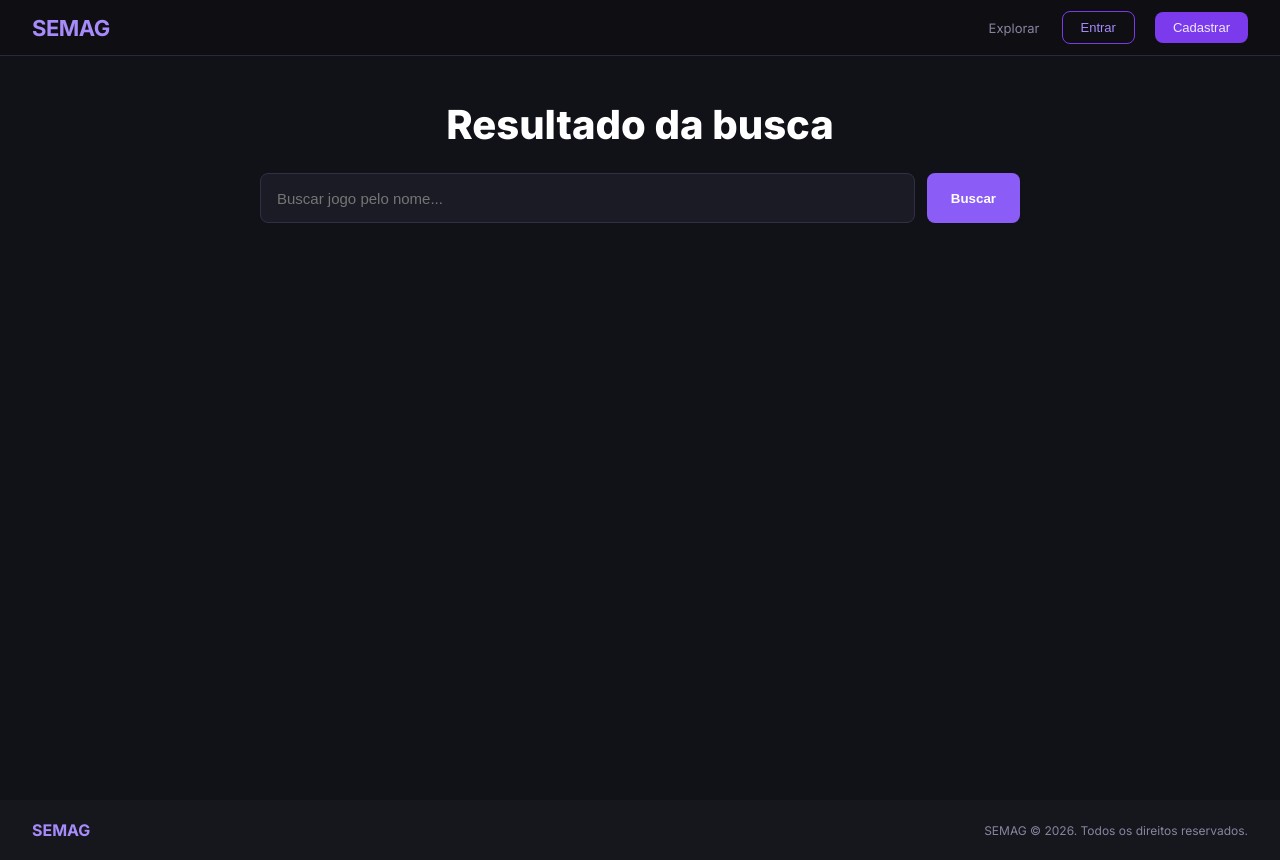
After one commit to johnlcsz/Projeto-P1-Engenharia-de-Software, a Flask app: page /resultado in a window 1280 px wide. The commit adds this page. Run offline with Flask 3, Linux system fonts and the light colour scheme.

Commit message:
feat: implementa busca de jogos

```diff
--- a/app/main/routes.py
+++ b/app/main/routes.py
@@ -72,3 +72,26 @@ def logout():
     session.clear()
     flash('Você se desconectou da conta.', 'geral')
     return redirect(url_for('main.index'))
+
+@main.route('/resultado')
+def resultado():
+    busca = request.args.get('q', '').strip()
+
+    jogos = ler_csv(ARQUIVOS_JOGOS)
+
+    if busca:
+        jogos_filtrados = [
+            jogo for jogo in jogos
+            if busca.lower() in jogo.get('title', '').lower()
+        ]
+    else:
+        jogos_filtrados = []
+
+    for jogo in jogos_filtrados:
+        jogo['nota_usuarios'] = calcular_nota(jogo['id'])
+
+    return render_template(
+        'resultado.html',
+        busca=busca,
+        jogos=jogos_filtrados
+    )
--- /dev/null
+++ b/app/static/css/resultado.css
@@ -0,0 +1,121 @@
+.resultado-page {
+    min-height: 100vh;
+    padding: 100px 28px 60px;
+    background: #111118;
+    color: #ffffff;
+}
+
+.resultado-header {
+    max-width: 760px;
+    margin: 0 auto 48px;
+    text-align: center;
+}
+
+.resultado-header h1 {
+    margin-bottom: 24px;
+    font-size: 40px;
+    font-weight: 800;
+}
+
+.resultado-form {
+    display: flex;
+    gap: 12px;
+}
+
+.resultado-input {
+    flex: 1;
+    height: 50px;
+    padding: 0 16px;
+    border: 1px solid #303044;
+    border-radius: 8px;
+    background: #1b1b26;
+    color: #ffffff;
+    font-size: 15px;
+    outline: none;
+}
+
+.resultado-input:focus {
+    border-color: #8b5cf6;
+}
+
+.resultado-btn {
+    height: 50px;
+    padding: 0 24px;
+    border: none;
+    border-radius: 8px;
+    background: #8b5cf6;
+    color: #ffffff;
+    font-weight: 800;
+    cursor: pointer;
+}
+
+.resultado-btn:hover {
+    background: #7c3aed;
+}
+
+.resultado-info {
+    max-width: 1100px;
+    margin: 0 auto 22px;
+}
+
+.resultado-info h2 {
+    font-size: 24px;
+}
+
+.resultado-grid {
+    max-width: 1100px;
+    margin: 0 auto;
+    display: grid;
+    grid-template-columns: repeat(auto-fill, minmax(180px, 1fr));
+    gap: 22px;
+}
+
+.jogo-card {
+    overflow: hidden;
+    border: 1px solid #2a2a3a;
+    border-radius: 8px;
+    background: #1b1b26;
+    color: #ffffff;
+    text-decoration: none;
+    transition: transform 0.2s ease, border-color 0.2s ease;
+}
+
+.jogo-card:hover {
+    transform: translateY(-4px);
+    border-color: #8b5cf6;
+}
+
+.jogo-capa {
+    width: 100%;
+    aspect-ratio: 3 / 4;
+    object-fit: cover;
+    display: block;
+    background: #252536;
+}
+
+.jogo-dados {
+    padding: 14px;
+}
+
+.jogo-dados h3 {
+    margin-bottom: 10px;
+    font-size: 15px;
+    font-weight: 800;
+}
+
+.jogo-nota {
+    color: #ffd166;
+    font-size: 14px;
+    font-weight: 800;
+}
+
+.resultado-vazio {
+    max-width: 720px;
+    margin: 0 auto;
+    padding: 36px 28px;
+    border: 1px solid #242433;
+    border-radius: 8px;
+    background: #171720;
+    text-align: center;
+    box-shadow: none;
+}
--- a/app/templates/base.html
+++ b/app/templates/base.html
@@ -11,15 +11,20 @@
 <body>
 
     <header>
-        <a href="{{ url_for('main.index') }}" class="logo">SEMAG</a>
+
+        {% if session.get('usuario_id') %}
+            <a href="{{ url_for('usuario.pg_principal') }}" class="logo">SEMAG</a>
+        {% else %}
+            <a href="{{ url_for('main.index') }}" class="logo">SEMAG</a>
+        {% endif %}
+
         <nav class="nav-links">
-
             <div class="explorar">
-                <button class="nav-link" id="btn-explorar">Explorar</button>
-                <div class="search-bar" id="search-bar">
-                    <input type="text" class="search-input" id="search-input" placeholder="Buscar jogos...">
-                    <button class="search-fechar" id="search-fechar">✕</button>
-                </div>
+                <button class="nav-link" id="btn-explorar" type="button">Explorar</button>
+                <form class="search-bar" id="search-bar" action="{{ url_for('main.resultado') }}" method="GET">
+                    <input type="text" class="search-input" id="search-input" name="q" placeholder="Buscar jogos..." required>
+                    <button class="search-fechar" id="search-fechar" type="button">✕</button>
+                </form>
             </div>
 
             {% if session.get('usuario_id') %}
--- a/app/templates/biblioteca.html
+++ b/app/templates/biblioteca.html
@@ -2,7 +2,7 @@
 {% block title %}Minha Biblioteca — SEMAG{% endblock %}
 
 {% block styles %}
-<link rel="stylesheet" href="{{ url_for('static', filename='css/pg_principal.css') }}">
+<link rel="stylesheet" href="{{ url_for('static', filename='css/principal.css') }}">
 {% endblock %}
 
 {% block content %}
--- /dev/null
+++ b/app/templates/resultado.html
@@ -0,0 +1,49 @@
+{% extends "base.html" %}
+
+{% block title %}Resultado da busca - SEMAG{% endblock %}
+
+{% block styles %}
+<link rel="stylesheet" href="{{ url_for('static', filename='css/resultado.css') }}">
+{% endblock %}
+
+{% block content %}
+<section class="resultado-page">
+  <div class="resultado-header">
+    <h1>Resultado da busca</h1>
+
+    <form class="resultado-form" action="{{ url_for('main.resultado') }}" method="GET">
+      <input type="text" name="q" class="resultado-input" placeholder="Buscar jogo pelo nome..." value="{{ busca or '' }}">
+      <button type="submit" class="resultado-btn">Buscar</button>
+    </form>
+  </div>
+
+  {% if busca %}
+    {% if jogos %}
+      <div class="resultado-info">
+        <h2>Jogos encontrados para "{{ busca }}"</h2>
+      </div>
+
+      <div class="resultado-grid">
+        {% for jogo in jogos %}
+          <a href="{{ url_for('usuario.detalhes', jogo_id=jogo.id) }}" class="jogo-card">
+            <img src="{{ jogo.cover_url }}" alt="Capa do jogo {{ jogo.title }}" class="jogo-capa">
+
+            <div class="jogo-dados">
+              <h3>{{ jogo.title }}</h3>
+
+              <p class="jogo-nota">
+                ★ {{ jogo.nota_usuarios if jogo.nota_usuarios is not none else '-' }}
+              </p>
+            </div>
+          </a>
+        {% endfor %}
+      </div>
+    {% else %}
+      <div class="resultado-vazio">
+        <h2>Jogo não encontrado</h2>
+        <p>Nenhum jogo corresponde à pesquisa "{{ busca }}".</p>
+      </div>
+    {% endif %}
+  {% endif %}
+</section>
+{% endblock %}
--- a/app/templates/reviews.html
+++ b/app/templates/reviews.html
@@ -2,7 +2,7 @@
 {% block title %}Minhas Reviews — SEMAG{% endblock %}
 
 {% block styles %}
-<link rel="stylesheet" href="{{ url_for('static', filename='css/pg_principal.css') }}">
+<link rel="stylesheet" href="{{ url_for('static', filename='css/principal.css') }}">
 {% endblock %}
 
 {% block content %}
--- a/app/templates/watchlist.html
+++ b/app/templates/watchlist.html
@@ -2,7 +2,7 @@
 {% block title %}Quero Jogar — SEMAG{% endblock %}
 
 {% block styles %}
-<link rel="stylesheet" href="{{ url_for('static', filename='css/pg_principal.css') }}">
+<link rel="stylesheet" href="{{ url_for('static', filename='css/principal.css') }}">
 {% endblock %}
 
 {% block content %}
```
